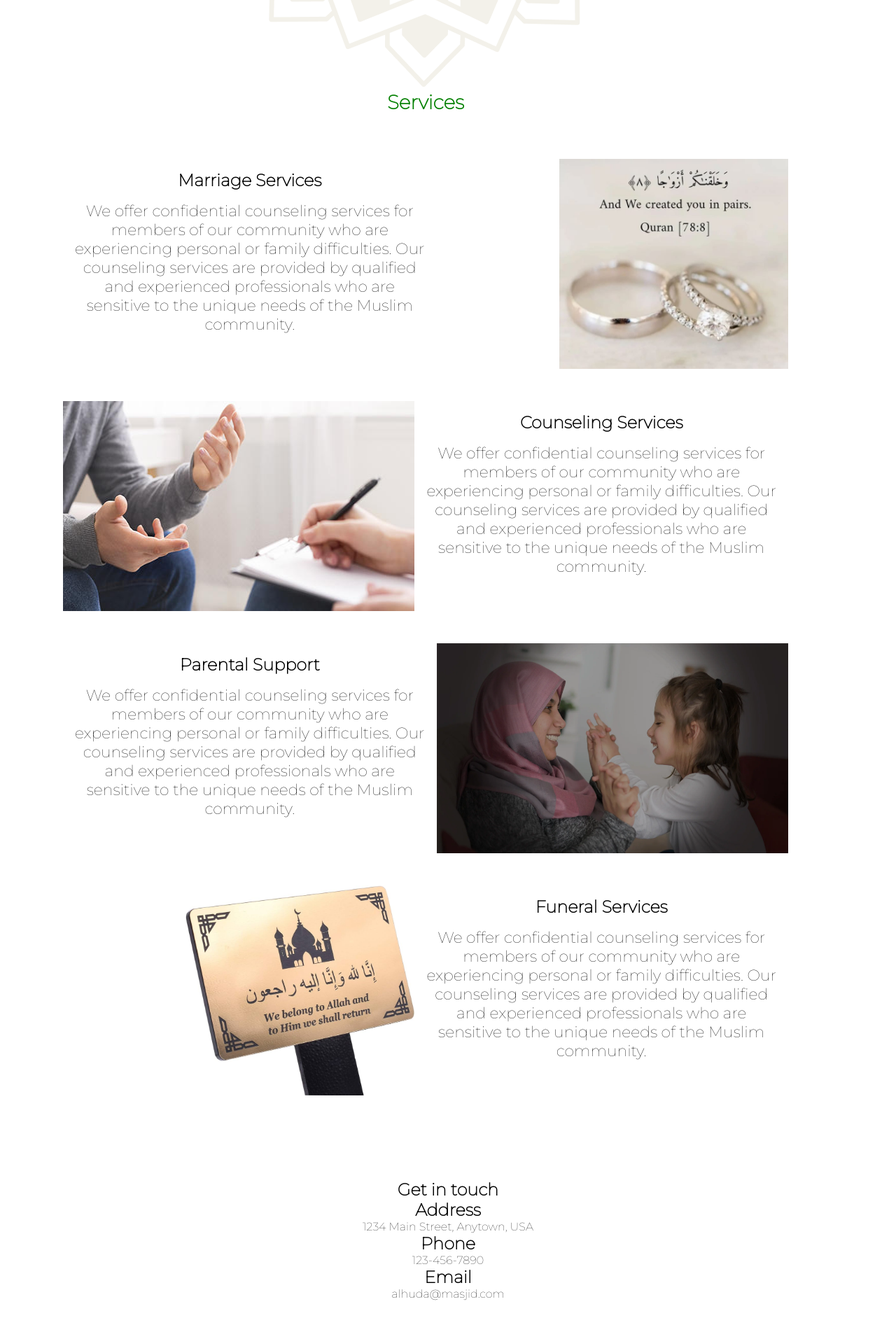
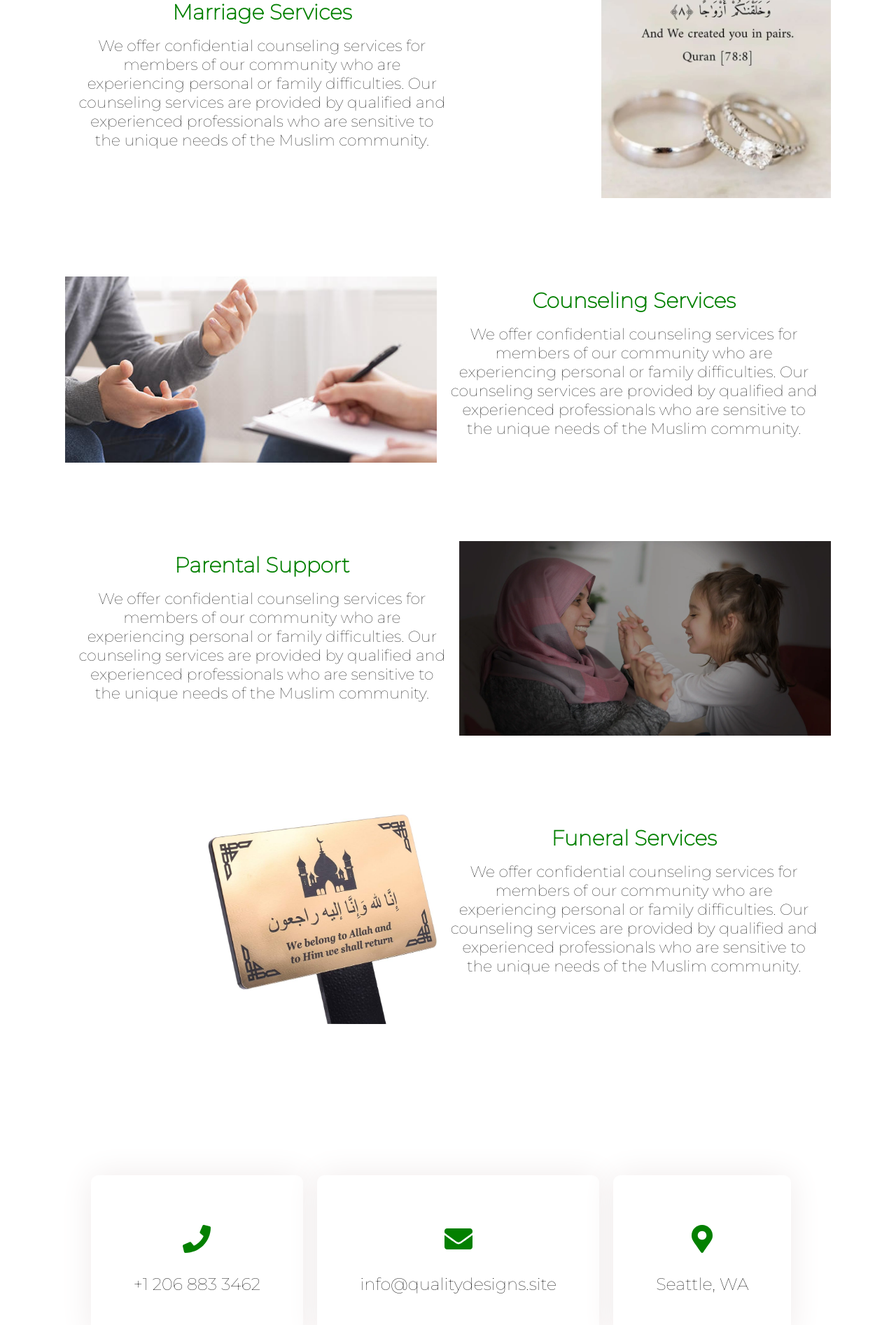
Before and after one commit to nabdi7/masjid, a React (Create React App) app: page /services in a window 1280 px wide. Shown: the part 360-2253 px from the top of the page at 70% size. Built offline with nearby package versions, Linux system fonts and the light colour scheme.

Commit message:
first commit

```diff
--- a/src/components/Home.css
+++ b/src/components/Home.css
@@ -56,7 +56,7 @@
     transform: scale(0.95);
 }
 
-.services {
+.home-services {
     padding: 3rem 0;
     display: flex;
     flex-direction: column;
@@ -67,20 +67,20 @@
     padding-left: 4rem;
 }
 
-.services-title {
+.home-services-title {
     font-family: "Montserrat";
     color: #038000;
     font-size: 22px; /* Adjusted font size */
     margin-bottom: 0rem; /* Reduced margin */
 }
 
-.services-description {
+.home-services-description {
     font-family: "Montserrat";
     font-size: 28px;
     margin-bottom: 1rem; /* Increased margin */
 }
 
-.services-container {
+.home-services-container {
     display: flex;
     flex-wrap: wrap;
     justify-content: space-between;
@@ -89,7 +89,7 @@
     max-width: 90%;
 }
 
-.services-box {
+.home-services-box {
     width: 50%;
     padding: 3rem;
     /* border: 1px solid #ccc; */
@@ -103,13 +103,13 @@
     margin-bottom: 1rem;
 }
 
-.services-box-title {
+.home-services-box-title {
     font-family: "Montserrat";
     font-size: 22px;
     margin-bottom: 1rem;
 }
 
-.services-box-description {
+.home-services-box-description {
     font-family: "Montserrat";
     font-size: 16px;
     margin-bottom: 25px;
--- a/src/components/Home.js
+++ b/src/components/Home.js
@@ -36,52 +36,52 @@ const Home = () => {
         </div>
 
         {/* services */}
-        <section className='services'>
-            <h1 className='services-title'>Our Services</h1>
-            <h1 className='services-description'>Serving Our Community</h1>
-            <div className='services-container'>
-                <div className='services-box'>
+        <section className='home-services'>
+            <h1 className='home-services-title'>Our Services</h1>
+            <h1 className='home-services-description'>Serving Our Community</h1>
+            <div className='home-services-container'>
+                <div className='home-services-box'>
                     <div className='icons'>
                         <FontAwesomeIcon icon={faBookQuran} style={{ color: '#038000' }} />
                     </div>
-                    <h1 className='services-box-title'>Quran Program</h1>
-                    <p className='services-box-description'>Explore the divine
+                    <h1 className='home-services-box-title'>Quran Program</h1>
+                    <p className='home-services-box-description'>Explore the divine
                     wisdom of the Holy Quran through our structured courses,
                     expert guidance, and a welcoming community. Join us on a
                     journey of spiritual growth and connection with the Quranic
                     teachings.</p>
                     <Link to="/services" className='button learn-more' onClick={scrollToServices}>Learn More</Link>
                 </div>
-                <div className='services-box'>
+                <div className='home-services-box'>
                     <div className='icons'>
                         <FontAwesomeIcon icon={faHeart} style={{ color: '#038000' }} />
                     </div>
-                    <h1 className='services-box-title'>Nikkah Services</h1>
-                    <p className='services-box-description'>Elevate your wedding
+                    <h1 className='home-services-box-title'>Nikkah Services</h1>
+                    <p className='home-services-box-description'>Elevate your wedding
                     day with our Nikkah Services, where we ensure a seamless and
                     blessed marriage ceremony rooted in Islamic traditions,
                     creating beautiful memories for couples and their families.
                     </p>
                     <Link to="/services" className='button learn-more' onClick={scrollToServices}>Learn More</Link>
                 </div>
-                <div className='services-box'>
+                <div className='home-services-box'>
                     <div className='icons'>
                         <FontAwesomeIcon icon={faPeopleGroup} style={{color: "#038000",}} />
                     </div>
-                    <h1 className='services-box-title'>Halaqas</h1>
-                    <p className='services-box-description'>Join our Halaqas for
+                    <h1 className='home-services-box-title'>Halaqas</h1>
+                    <p className='home-services-box-description'>Join our Halaqas for
                     spiritual growth and community connection. These engaging
                     sessions explore various aspects of Islamic knowledge,
                     fostering faith, and building lasting bonds among participants.
                     </p>
                     <Link to="/services" className='button learn-more' onClick={scrollToServices}>Learn More</Link>
                 </div>
-                <div className='services-box'>
+                <div className='home-services-box'>
                     <div className='icons'>
                         <FontAwesomeIcon icon={faBed} style={{color: "#038000",}} />
                     </div>
-                    <h1 className='services-box-title'>Funeral service</h1>
-                    <p className='services-box-description'>Our Funeral Services
+                    <h1 className='home-services-box-title'>Funeral service</h1>
+                    <p className='home-services-box-description'>Our Funeral Services
                     offer compassionate support during times of loss, preserving
                     Islamic customs with dignity. We guide families through the
                     process, providing solace and respectful handling of their
--- a/src/components/Services.css
+++ b/src/components/Services.css
@@ -2,11 +2,22 @@
     padding: 2rem;
 }
 
-.service-title {
+.services-image {
+    width: 100%; /* Make the image take the full width */
+    height: auto; /* Maintain aspect ratio */
+    position: absolute; /* Position the image absolutely */
+    top: 0; /* Position at the top of the container */
+    z-index: -1; /* Place the image behind other content */
+    left: 10px;
+    background-color: #f8f8f8
+}
+
+.services-title {
     font-family: "Montserrat";
-    color: #038000;
-    font-size: 28px;
-    margin-bottom: 2rem;
+    /* color: #038000; */
+    font-size: 35px;
+    margin-top: 2rem; /* Adjust the margin to leave space for the image */
+    margin-bottom: 3rem;
 }
 
 .services-container {
@@ -16,13 +27,15 @@
     align-items: flex-start; /* Align sections to the top */
     max-width: 90%;
     margin: 2rem auto;
+    position: relative; /* Make the container relative for positioning */
+    margin-top: 6rem;
 }
 
 .services-section {
     display: flex;
     flex-direction: row;
     width: 100%;
-    margin-bottom: 2rem;
+    margin-bottom: 7rem;
 }
 
 .services-box {
@@ -32,8 +45,9 @@
 
 .services-box-title {
     font-family: "Montserrat";
-    font-size: 24px;
+    font-size: 30px;
     margin-bottom: 1rem;
+    color: #038000;
 }
 
 .services-description {
@@ -54,3 +68,89 @@
     height: auto;
     max-height: 300px; /* Adjust the maximum image height as needed */
 }
+
+/* contact section */
+.contacted-sections {
+    max-width: fit-content; /* Increase the max-width to 800px */
+    margin: 0 auto;
+    padding: 40px;
+}
+
+.contacted-sections h2 {
+    font-size: 30px;
+    text-align: center;
+    margin-bottom: 30px;
+    position: relative; /* Add relative positioning */
+}
+
+.contacted-page h2::after {
+    content: "";
+    display: block;
+    width: 60px; /* Adjust the width as needed */
+    height: 3px; /* Adjust the height as needed */
+    background-color: #284b63;
+    position: absolute;
+    bottom: -15px; /* Adjust the distance from the heading */
+    left: 50%; /* Center the line horizontally */
+    transform: translateX(-50%); /* Center the line horizontally */
+}
+
+.contacted-details {
+    display: flex;
+    align-items: center;
+    margin-bottom: 40px;
+    justify-content: space-between;
+}
+
+.contacted-info a {
+    text-decoration: none;
+    color: inherit;
+    transition: color 0.3s;
+}
+
+.contacted-info a:hover {
+    text-decoration: none;
+    color: #1c3441;
+}
+
+.contacted-item {
+    /* flex-basis: calc(33.33% - 20px); */
+    text-align: center;
+    margin-bottom: 20px; /* Add margin-bottom for space between items */
+    margin-right: 20px; /* Add margin-bottom for space */
+}
+
+.contacted-box {
+    display: flex;
+    flex-direction: column;
+    align-items: center;
+    justify-content: center;
+    background-color: #ffffff;
+    border-radius: 10px;
+    border: 1px solid #ffffff;
+    box-shadow: 0px 0px 47px 0px #f0ebeb;
+    height: auto;
+    padding: 60px; /* Add padding for space */
+}
+
+.contacted-icon {
+    font-size: 40px;
+    margin-bottom: 10px;
+    background-color: #ffffff;
+    border-radius: 50%;
+    padding: 10px;
+    color: #038000;
+}
+
+.contacted-info {
+    font-size: 24px;
+}
+
+.contacted-info p {
+    font-size: 18px;
+    margin-bottom: 0;
+}
+.contacted-info p:hover{
+    text-decoration: none;
+    color: #038000;
+}
--- a/src/components/Services.js
+++ b/src/components/Services.js
@@ -1,25 +1,44 @@
-import React from "react";
+import React, { useState }  from "react";
 import "./Services.css";
 import img1 from '../images/pic8.png';
 import nikkah from '../images/nikaah.jpeg'
 import counseling from '../images/counseling.jpeg'
 import parental from '../images/parental.webp'
 import burial from '../images/burial.jpg'
+import { FaPhone, FaEnvelope, FaMapMarkerAlt, FaFacebookF, FaLinkedinIn } from 'react-icons/fa';
+import { BsInstagram, BsTwitter } from 'react-icons/bs';
 
 const Services = () => {
+    const [formSubmitted, setFormSubmitted] = useState(false);
+  const [contactMessage, setContactMessage] = useState('');
+  const [name, setName] = useState('');
+  const [phone, setPhone] = useState('');
+  const [email, setEmail] = useState('');
+  const [message, setMessage] = useState('');
+
+  const handleSubmit = (event) => {
+    event.preventDefault();
+
+    setTimeout(() => {
+      setFormSubmitted(true);
+      setContactMessage('We got your message. Thanks!');
+      setTimeout(() => {
+        setContactMessage('');
+        setName('');
+        setPhone('');
+        setEmail('');
+        setMessage('');
+        setFormSubmitted(false);
+      }, 2000);
+    }, 1000);
+  };
     return (
         <>
         <section className="services">
+            <h1 className='services-title'>Services</h1>
             <div className='services-image'>
                 <img src={img1} alt="services image" />
             </div>
-            <h1 className='service-title'>Services</h1>
-
-            {/* Counseling Services:We offer confidential counseling
-            services for members of our community who are experiencing
-            personal or family difficulties. Our counseling services are
-            provided by qualified and experienced professionals who are
-            sensitive to the unique needs of the Muslim community.  */}
             <div className='services-container'>
                 <div className='services-section'>
                     <div className='services-box'>
@@ -63,20 +82,38 @@ const Services = () => {
 
 
         {/* get in touch */}
-        <section className='get-in-touch'>
-            <h1>Get in touch</h1>
-            <div className='get-in-touch-container'>
-                <div className='get-in-touch-box'>
-                    <h2>Address</h2>
-                    <p>1234 Main Street, Anytown, USA</p>
+        <section className='contacted-sections'>
+            <div className='contacted-details'>
+                <div className='contacted-item'>
+                    <div className='contacted-box'>
+                        <div className='contacted-icon'>
+                        <FaPhone />
+                        </div>
+                        <div className='contacted-info'>
+                        <a href='tel:+12068833462'>+1 206 883 3462</a>
+                        </div>
+                    </div>
                 </div>
-                <div className='get-in-touch-box'>
-                    <h2>Phone</h2>
-                    <p>123-456-7890</p>
+                <div className='contacted-item'>
+                    <div className='contacted-box'>
+                        <div className='contacted-icon'>
+                        <FaEnvelope />
+                        </div>
+                        <div className='contacted-info'>
+                        <a href='mailto:info@qualitydesigns.site' className='email-link'>info@qualitydesigns.site</a>
+                        </div>
+                    </div>
                 </div>
-                <div className='get-in-touch-box'>
-                    <h2>Email</h2>
-                    <p> alhuda@masjid.com </p>
+                <div className='contacted-item'>
+                    <div className='contacted-box'>
+                        <div className='contacted-icon'>
+                        <FaMapMarkerAlt />
+                        </div>
+                        <div className='contacted-info'>
+                        <a href='https://goo.gl/maps/oQHJCMPBP9Tqk1Tq5'>Seattle, WA</a>
+                        {/* <p>Seattle, WA</p> */}
+                        </div>
+                    </div>
                 </div>
             </div>
         </section>
```
